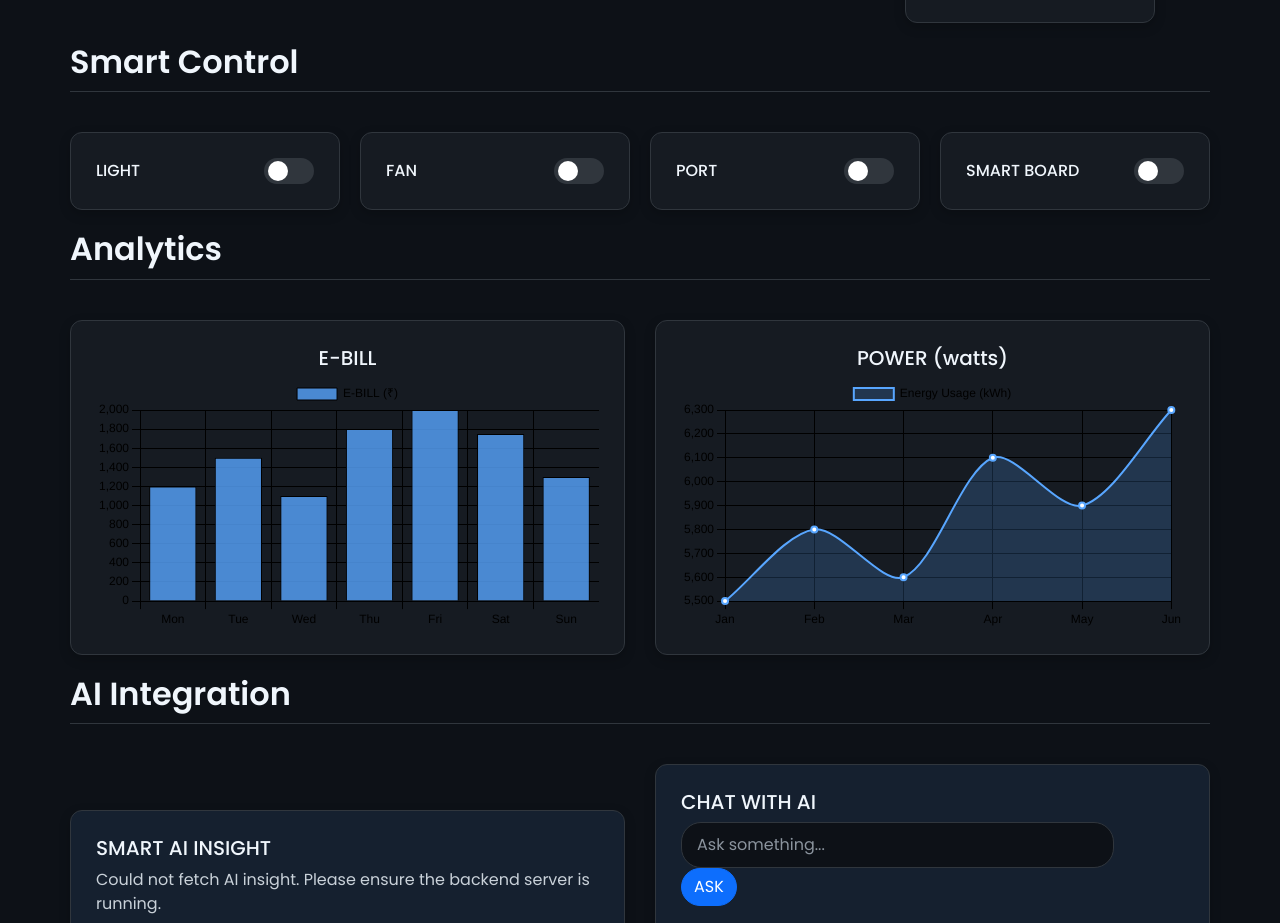
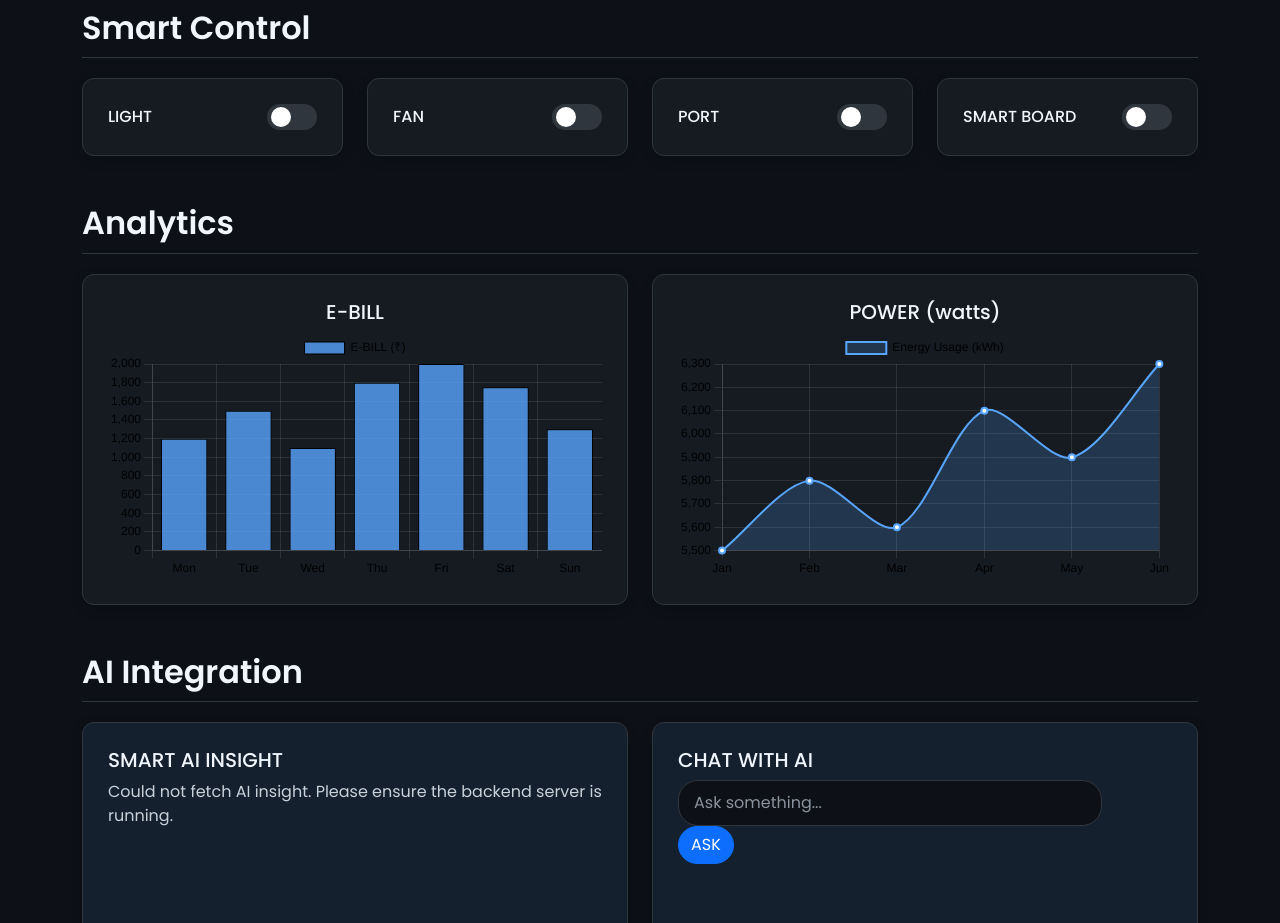
Before and after one commit to mithilesh1306/power-monitoring, a plain HTML site: page index.html in a window 1280 px wide. Shown: the part 709-1632 px from the top of the page. Drawn offline with nearby package versions, Linux system fonts and the light colour scheme; no server answers.

Commit message:
1st update

```diff
--- a/index.html
+++ b/index.html
@@ -34,27 +34,12 @@
             padding: 20px;
         }
 
-        .dashboard-container {
-            background-color: transparent;
-            border-radius: var(--border-radius);
-            padding: 30px;
-            max-width: 1200px;
-            margin: 20px auto;
-        }
-
         .section-title {
             color: var(--heading-color);
             margin-bottom: 20px;
             border-bottom: 1px solid var(--border-color);
             padding-bottom: 10px;
             font-weight: 600;
-        }
-
-        .grid-container {
-            display: grid;
-            grid-template-columns: repeat(auto-fit, minmax(180px, 1fr));
-            gap: 20px;
-            padding: 20px 0;
         }
 
         .metric-card, .control-card, .info-card, .chart-box, .ai-card {
@@ -64,6 +49,7 @@
             border-radius: var(--border-radius);
             box-shadow: var(--shadow);
             transition: transform 0.2s ease, box-shadow 0.2s ease;
+            height: 100%; /* Ensure cards in a row are the same height */
         }
 
         .metric-card:hover {
@@ -86,14 +72,6 @@
 
         #Power { color: #3fb950; }
         #Current { color: #ffc107; }
-
-        .chart-container {
-            display: grid;
-            grid-template-columns: repeat(auto-fit, minmax(300px, 1fr));
-            gap: 30px;
-            align-items: center;
-            padding: 20px 0;
-        }
 
         .chart-box canvas { max-width: 100%; }
         .chart-box h5 { color: var(--heading-color); }
@@ -128,53 +106,65 @@
             margin-right: 10px;
         }
         .ai-card input[type="text"]::placeholder { color: var(--secondary-color); }
-
-        /* The two lines that were here have been moved to the <script> block below */
-
     </style>
 </head>
 <body>
-    <div class="dashboard-container">
+    <div class="container">
 
         <h1 class="section-title text-center" style="color: var(--heading-color);">Smart Energy Management</h1>
 
         <h2 class="section-title">Real-Time Metrics-project</h2>
-        <div class="grid-container">
+        <div class="row g-4">
+            <div class="col-lg-3 col-md-6 col-6">
                 <div class="metric-card">
                     <div class="label">POWER</div>
                     <div class="value" id="Power">---</div>
                 </div>
+            </div>
+            <div class="col-lg-3 col-md-6 col-6">
                 <div class="metric-card">
                     <div class="label">CURRENT</div>
                     <div class="value" id="Current">---</div>
                 </div>
+            </div>
+            <div class="col-lg-3 col-md-6 col-6">
                 <div class="metric-card">
                     <div class="label">VOLTAGE</div>
                     <div class="value">210.8 V</div>
                 </div>
+            </div>
+            <div class="col-lg-3 col-md-6 col-6">
                 <div class="metric-card">
                     <div class="label">CARBON FOOTPRINT</div>
                     <div class="value">20%</div>
                 </div>
             </div>
+        </div>
 
-        <h2 class="section-title">Cost and Usage</h2>
-        <div class="chart-container">
+        <h2 class="section-title mt-5">Cost and Usage</h2>
+        <div class="row g-4 align-items-center">
+             <div class="col-md-4">
                 <div class="metric-card">
                     <div class="label">LIVE COST TODAY</div>
                     <div class="value" id="costtoday">---</div>
                 </div>
+            </div>
+            <div class="col-md-4">
                 <div class="metric-card">
                     <div class="label">COST THIS MONTH</div>
                     <div class="value">₹55,000</div>
                 </div>
+            </div>
+            <div class="col-md-4">
                 <div class="chart-box" style="max-width: 250px; margin: auto;">
                     <canvas id="costChart"></canvas>
                 </div>
             </div>
+        </div>
 
-        <h2 class="section-title">Smart Control</h2>
-        <div class="grid-container">
+        <h2 class="section-title mt-5">Smart Control</h2>
+        <div class="row g-4">
+            <div class="col-lg-3 col-md-6 col-6">
                 <div class="control-card">
                     <span>LIGHT</span>
                     <label class="switch">
@@ -182,6 +172,8 @@
                         <span class="slider"></span>
                     </label>
                 </div>
+            </div>
+            <div class="col-lg-3 col-md-6 col-6">
                 <div class="control-card">
                     <span>FAN</span>
                     <label class="switch">
@@ -189,6 +181,8 @@
                         <span class="slider"></span>
                     </label>
                 </div>
+            </div>
+            <div class="col-lg-3 col-md-6 col-6">
                 <div class="control-card">
                     <span>PORT</span>
                     <label class="switch">
@@ -196,6 +190,8 @@
                         <span class="slider"></span>
                     </label>
                 </div>
+            </div>
+            <div class="col-lg-3 col-md-6 col-6">
                 <div class="control-card">
                     <span>SMART BOARD</span>
                     <label class="switch">
@@ -204,25 +200,33 @@
                     </label>
                 </div>
             </div>
+        </div>
 
-        <h2 class="section-title">Analytics</h2>
-        <div class="chart-container">
+        <h2 class="section-title mt-5">Analytics</h2>
+        <div class="row g-4">
+            <div class="col-lg-6">
                 <div class="chart-box">
                     <h5 class="text-center">E-BILL</h5>
                     <canvas id="barChart"></canvas>
                 </div>
+            </div>
+            <div class="col-lg-6">
                 <div class="chart-box">
                     <h5 class="text-center">POWER (watts)</h5>
                     <canvas id="lineChart"></canvas>
                 </div>
             </div>
+        </div>
 
-        <h2 class="section-title">AI Integration</h2>
-        <div class="chart-container">
+        <h2 class="section-title mt-5">AI Integration</h2>
+        <div class="row g-4">
+            <div class="col-lg-6">
                 <div class="ai-card">
                     <h5>SMART AI INSIGHT</h5>
                     <p id="aiInsight">Could not fetch AI insight. Please ensure the backend server is running.</p>
                 </div>
+            </div>
+            <div class="col-lg-6">
                 <div class="ai-card">
                     <h5>CHAT WITH AI</h5>
                     <input type="text" id="userQuestion" placeholder="Ask something...">
@@ -230,30 +234,117 @@
                     <p id="userAIResponse" class="mt-2"></p>
                 </div>
             </div>
+        </div>
 
-        <h2 class="section-title">Help & Support</h2>
+        <h2 class="section-title mt-5">Help & Support</h2>
+        <div class="row">
+            <div class="col">
                 <div class="info-card text-center">
                     <p>For assistance or more information, please contact our comprehensive help guide.</p>
                     <button type="button" class="btn btn-outline-light rounded-pill">HELP</button>
+                </div>
+            </div>
         </div>
 
     </div>
 
     <script>
-        // --- CORRECTED: MOVED THE CHART.JS DEFAULTS HERE ---
-        // This is JavaScript, so it must be inside a <script> tag.
+        // --- DEFAULTS FOR ALL CHARTS ---
         Chart.defaults.color = 'var(--text-color)';
-        Chart.defaults.borderColor = 'var(--border-color)';
-        // ----------------------------------------------------
+        Chart.defaults.borderColor = 'rgba(255, 255, 255, 0.1)';
 
+        // --- PIE CHART (Cost Chart) ---
         const ctx = document.getElementById('costChart').getContext('2d');
-        new Chart(ctx, { type: 'pie', data: { labels: ['Grid', 'Solar'], datasets: [{ label: 'Consumption', data: [70, 30], backgroundColor: ['#30363d', '#ffc107'], borderWidth: 0 }] }, options: { responsive: true, plugins: { legend: { labels: { color: 'white' }, position: 'bottom' } } } });
+        new Chart(ctx, {
+            type: 'pie',
+            data: {
+                labels: ['Grid', 'Solar'],
+                datasets: [{
+                    label: 'Consumption',
+                    data: [70, 30],
+                    backgroundColor: ['#ffffff', '#ffc107'],
+                    borderWidth: 0
+                }]
+            },
+            options: {
+                responsive: true,
+                plugins: {
+                    legend: {
+                        labels: { color: 'var(--text-color)' },
+                        position: 'bottom'
+                    }
+                }
+            }
+        });
 
+        // --- BAR CHART (E-Bill) ---
         const barCtx = document.getElementById('barChart').getContext('2d');
-        const barChart = new Chart(barCtx, { type: 'bar', data: { labels: ['Mon', 'Tue', 'Wed', 'Thu', 'Fri', 'Sat', 'Sun'], datasets: [{ label: 'E-BILL (₹)', data: [1200, 1500, 1100, 1800, 2000, 1750, 1300], backgroundColor: 'rgba(88, 166, 255, 0.8)', borderColor: 'var(--primary-color)', borderWidth: 1 }] }, options: { scales: { y: { beginAtZero: true } }, plugins: { legend: { position: 'top' } } } });
+        const barChart = new Chart(barCtx, {
+            type: 'bar',
+            data: {
+                labels: ['Mon', 'Tue', 'Wed', 'Thu', 'Fri', 'Sat', 'Sun'],
+                datasets: [{
+                    label: 'E-BILL (₹)',
+                    data: [1200, 1500, 1100, 1800, 2000, 1750, 1300],
+                    backgroundColor: 'rgba(88, 166, 255, 0.8)',
+                    borderColor: 'var(--primary-color)',
+                    borderWidth: 1
+                }]
+            },
+            options: {
+                scales: {
+                    y: {
+                        beginAtZero: true,
+                        ticks: { color: 'var(--text-color)' }, // Set Y-axis label color
+                        grid: { color: 'rgba(255, 255, 255, 0.1)' } // Set Y-axis grid line color
+                    },
+                    x: {
+                        ticks: { color: 'var(--text-color)' }, // Set X-axis label color
+                        grid: { color: 'rgba(255, 255, 255, 0.1)' } // Set X-axis grid line color
+                    }
+                },
+                plugins: {
+                    legend: { position: 'top' }
+                }
+            }
+        });
 
+        // --- LINE CHART (Power) ---
         const lineCtx = document.getElementById('lineChart').getContext('2d');
-        const lineChart = new Chart(lineCtx, { type: 'line', data: { labels: ['Jan', 'Feb', 'Mar', 'Apr', 'May', 'Jun'], datasets: [{ label: 'Energy Usage (kWh)', data: [5500, 5800, 5600, 6100, 5900, 6300], backgroundColor: 'rgba(88, 166, 255, 0.2)', borderColor: '#58a6ff', borderWidth: 2, tension: 0.3, fill: true, pointBackgroundColor: '#fff', pointBorderColor: '#58a6ff' }] }, options: { responsive: true, scales: { y: { beginAtZero: false } }, plugins: { legend: { position: 'top' } } } });
+        const lineChart = new Chart(lineCtx, {
+            type: 'line',
+            data: {
+                labels: ['Jan', 'Feb', 'Mar', 'Apr', 'May', 'Jun'],
+                datasets: [{
+                    label: 'Energy Usage (kWh)',
+                    data: [5500, 5800, 5600, 6100, 5900, 6300],
+                    backgroundColor: 'rgba(88, 166, 255, 0.2)',
+                    borderColor: '#58a6ff',
+                    borderWidth: 2,
+                    tension: 0.3,
+                    fill: true,
+                    pointBackgroundColor: '#fff',
+                    pointBorderColor: '#58a6ff'
+                }]
+            },
+            options: {
+                responsive: true,
+                scales: {
+                    y: {
+                        beginAtZero: false,
+                        ticks: { color: 'var(--text-color)' }, // Set Y-axis label color
+                        grid: { color: 'rgba(255, 255, 255, 0.1)' } // Set Y-axis grid line color
+                    },
+                    x: {
+                        ticks: { color: 'var(--text-color)' }, // Set X-axis label color
+                        grid: { color: 'rgba(255, 255, 255, 0.1)' } // Set X-axis grid line color
+                    }
+                },
+                plugins: {
+                    legend: { position: 'top' }
+                }
+            }
+        });
     </script>
 
     <script type="module">
```
Also changed, not shown: test-001-c3444-firebase-adminsdk-fbsvc-9b5f084010.json (deleted, +0 -13 lines). Lines whose indentation alone changed are shown as unchanged.
